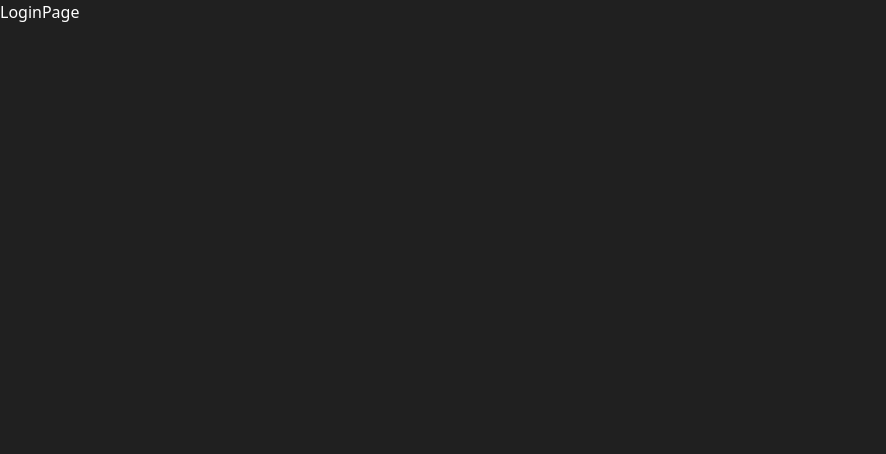
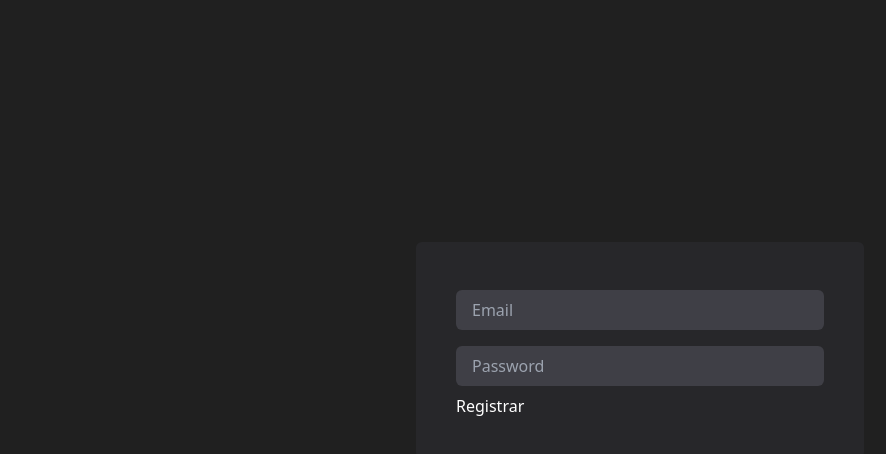
Before and after one commit to Wilpoymu/beyondshop-frontend, a React (Vite) app: page /login in a window 1280 px wide. Shown: the top 454 px of the page, without its empty margins (0-886 px from the left). Built offline with nearby package versions, Linux system fonts and the light colour scheme.

Commit message:
We've known each other for so long

```diff
--- a/src/pages/LoginPage.jsx
+++ b/src/pages/LoginPage.jsx
@@ -1,7 +1,48 @@
+import { useForm } from "react-hook-form";
+
 function LoginPage() {
+  const {
+    register,
+    handleSubmit,
+    formState: { errors },
+  } = useForm();
+
+  const onSubmit = handleSubmit(async (values) => {
+    console.log(values);
+  });
+
   return (
-    <div>LoginPage</div>
-  )
+    <div className="flex h-[calc(100vh-100px)] items-center justify-center">
+      <div className="bg-zinc-800 max-w-md w-full p-10 rounded-md">
+        <form onSubmit={onSubmit}>
+          <input
+            type="email"
+            {...register("email", {
+              required: "Email is required",
+            })}
+            className="w-full bg-zinc-700 text-white px-4 py-2 rounded-md my-2"
+            placeholder="Email"
+          />
+          {errors.email && (
+            <p className="text-red-500">{errors.email.message}</p>
+          )}
+          <input
+            type="password"
+            {...register("password", {
+              required: "Password is required",
+            })}
+            className="w-full bg-zinc-700 text-white px-4 py-2 rounded-md my-2"
+            placeholder="Password"
+          />
+          {errors.password && (
+            <p className="text-red-500">{errors.password.message}</p>
+          )}
+
+          <button type="submit">Registrar</button>
+        </form>
+      </div>
+    </div>
+  );
 }
 
-export default LoginPage
+export default LoginPage;
--- a/src/pages/RegisterPage.jsx
+++ b/src/pages/RegisterPage.jsx
@@ -21,10 +21,13 @@
   });
 
   return (
-    <div className="bg-zinc-800 max-w-md p-10 rounded-md">
+    <div className="flex h-[calc(100vh-100px)] items-center justify-center">
       {registerErrors.map((error, i) => (
-        <div key={i} className="bg-red-500 p-2 text-white rounded-md">{error}</div>
+        <div key={i} className="bg-red-500 p-2 text-white rounded-md">
+          {error}
+        </div>
       ))}
+      <div className="bg-zinc-800 max-w-md w-full p-10 rounded-md">
         <form onSubmit={onSubmit}>
           <input
             type="text"
@@ -45,7 +48,9 @@
             className="w-full bg-zinc-700 text-white px-4 py-2 rounded-md my-2"
             placeholder="Email"
           />
-        {errors.email && <p className="text-red-500">{errors.email.message}</p>}
+          {errors.email && (
+            <p className="text-red-500">{errors.email.message}</p>
+          )}
           <input
             type="password"
             {...register("password", {
@@ -61,6 +66,7 @@
           <button type="submit">Registrar</button>
         </form>
       </div>
+    </div>
   );
 }
 
```
Lines whose indentation alone changed are shown as unchanged.
